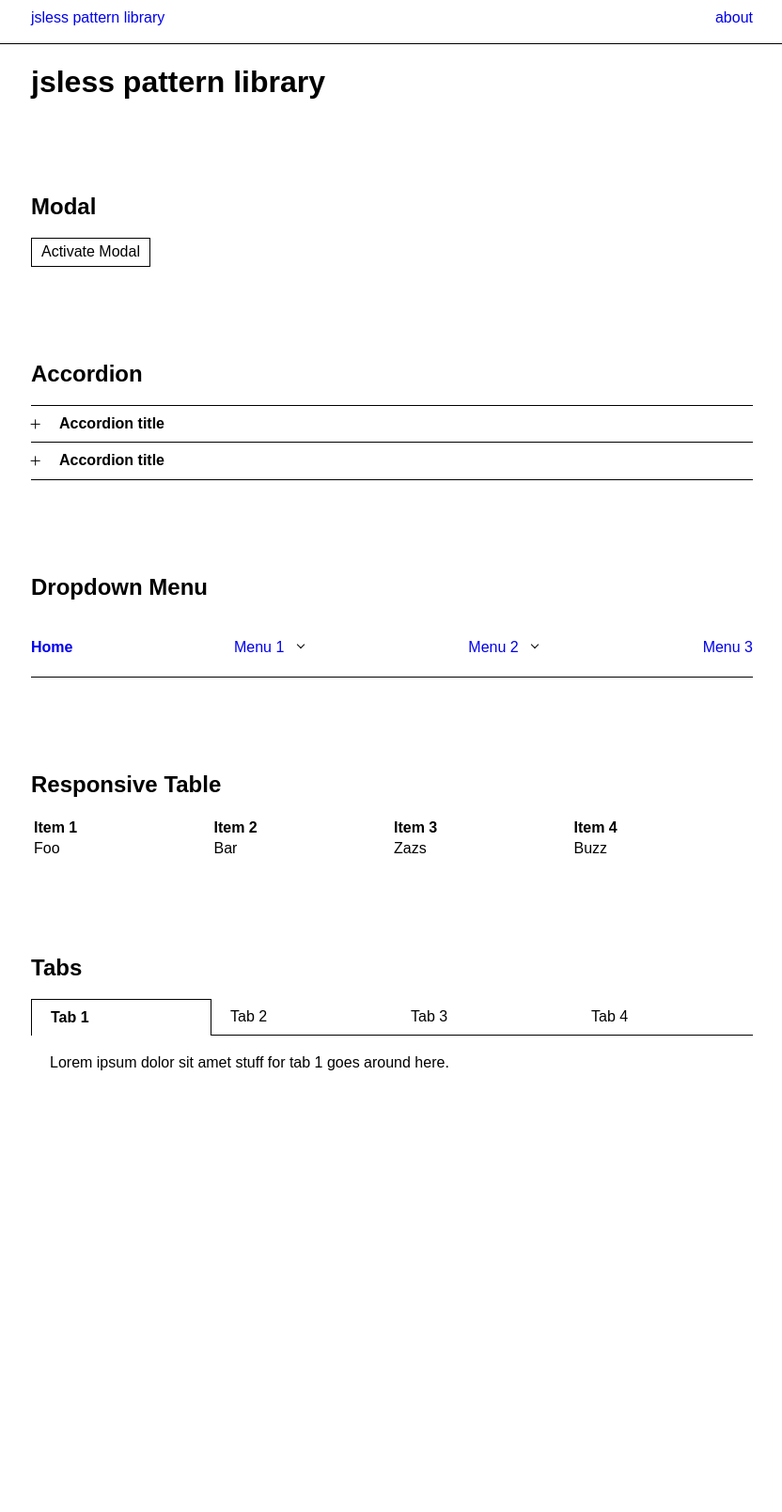
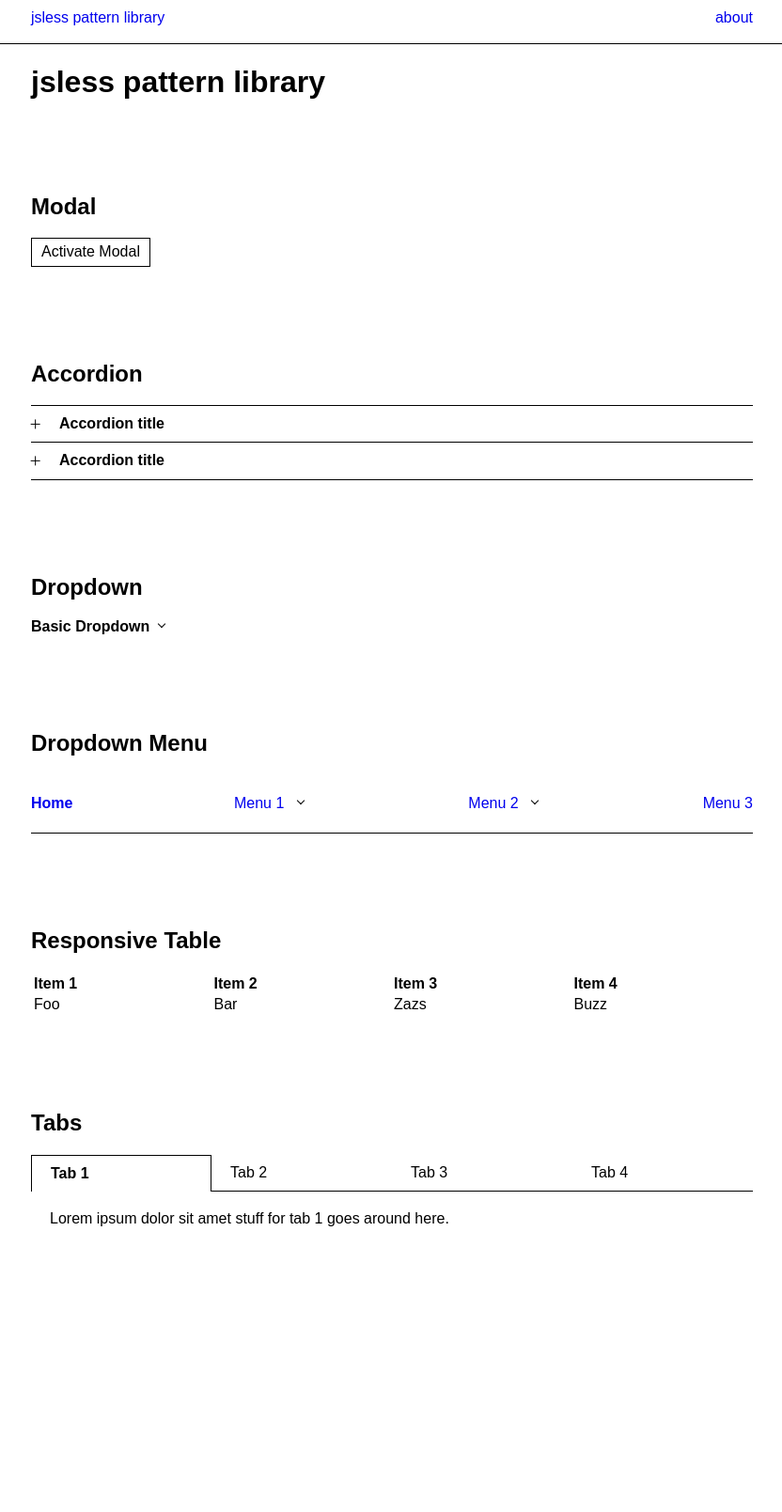
Before and after one commit to harrypujols/jsless, a Jekyll site: the page built from public/index.html, in a window 1280 px wide. Shown: the whole page at 94% size, without its empty margins (223-1055 px from the left). Built offline with Jekyll 4.4.1, drawn with Linux system fonts in a browser that asks for light colours; before the commit the page ends 1443 px from its top, so only the background shows below that.

Commit message:
Basic dropdown

```diff
--- /dev/null
+++ b/public/_includes/dropdown.html
@@ -0,0 +1,7 @@
+<div class="dropdown">
+  <input type="checkbox" class="dropdown-trigger">
+  <label class="dropdown-title">Basic Dropdown<span class="dropdown-icon"></span></label>
+  <div class="dropdown-content">
+    <p>Basic lorem ipsum dolor sit amet stuff.</p>
+  </div>
+</div>
--- /dev/null
+++ b/public/_sass/_dropdown.scss
@@ -0,0 +1,34 @@
+.dropdown,
+%dropdown {
+  position: relative;
+
+  &-trigger {
+    position: absolute;
+    width: 100%;
+    height: 20px;
+    cursor: pointer;
+    z-index: 1;
+    opacity: 0;
+  }
+
+  &-content {
+    display: none;
+  }
+
+  &-title {
+    font-weight: bold;
+  }
+
+  &-icon {
+    @extend %icon-arrow-down;
+    margin-left: 10px;
+  }
+
+  &-trigger:checked ~ .dropdown-content {
+    display: block;
+  }
+
+  &-trigger:checked ~ .dropdown-title .dropdown-icon {
+    @extend %icon-arrow-up;
+  }
+}
--- a/public/css/main.scss
+++ b/public/css/main.scss
@@ -6,6 +6,7 @@
 @import "icons";
 @import "navbar";
 @import "accordion";
+@import "dropdown";
 @import "dropdown-menu";
 @import "table";
 @import "tabs";
--- a/public/index.html
+++ b/public/index.html
@@ -14,6 +14,11 @@
 </section>
 
 <section class="section">
+  <h2>Dropdown</h2>
+  {% include dropdown.html %}
+</section>
+
+<section class="section">
   <h2>Dropdown Menu</h2>
   {% include dropdown-menu.html %}
 </section>
```
